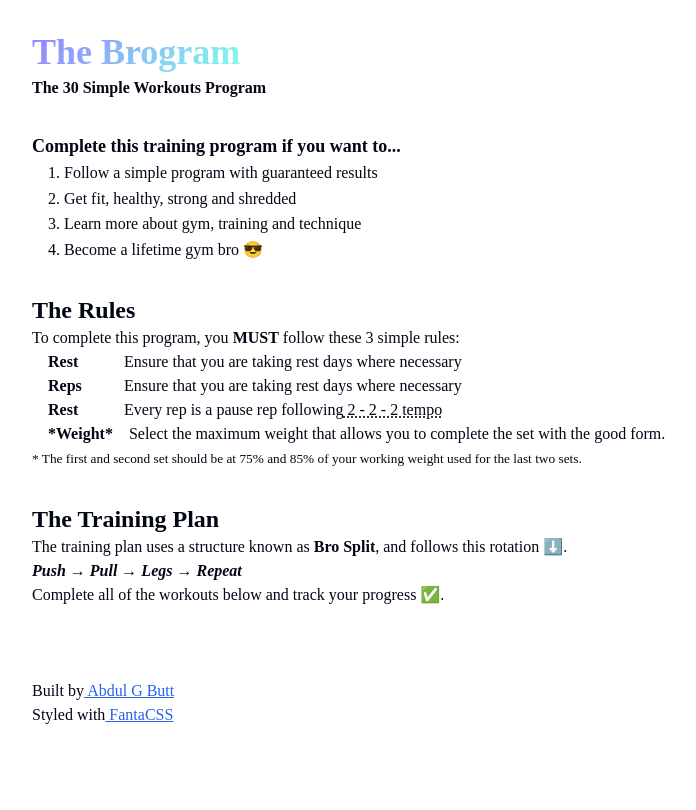
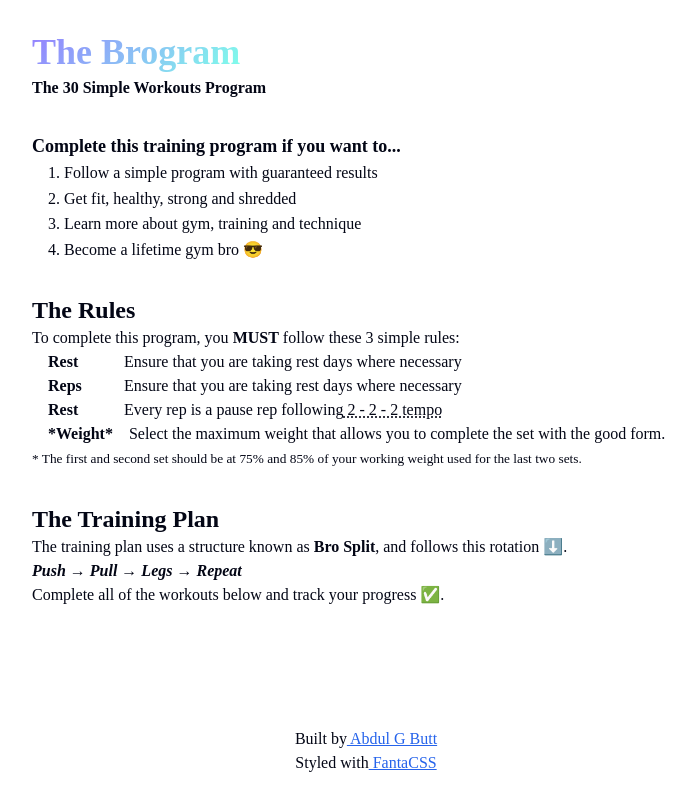
Before and after one commit to AGButt04/The-Brogram, a React (Vite) app: page / in a window 1280 px wide. Shown: the top 810 px of the page, without its empty margins (274-970 px from the left). Built offline with nearby package versions, Linux system fonts and the light colour scheme; a web font is replaced by a local one.

Commit message:
Designed the workout components and footer

```diff
--- a/src/index.css
+++ b/src/index.css
@@ -89,3 +89,33 @@ h3, .training-plan-grid {
     gap: 0.5rem;
     overflow-x: auto;
 }
+
+.exercise-name {
+    grid-column: span 3 / span 3;
+    display: flex;
+    align-items: center;
+    gap: 0.5rem;
+}
+
+.exercise-name p {
+    font-weight: 400;
+}
+
+.weight-input {
+    grid-column: span 2 / span 2;
+
+}
+
+.workout-buttons {
+    display: flex;
+    gap: 1rem;
+    align-items: center;
+}
+
+footer {
+    display: flex;
+    align-items: center;
+    justify-content: center;
+    padding: 4rem 0 2rem 0;
+    text-align: center;
+}
```
